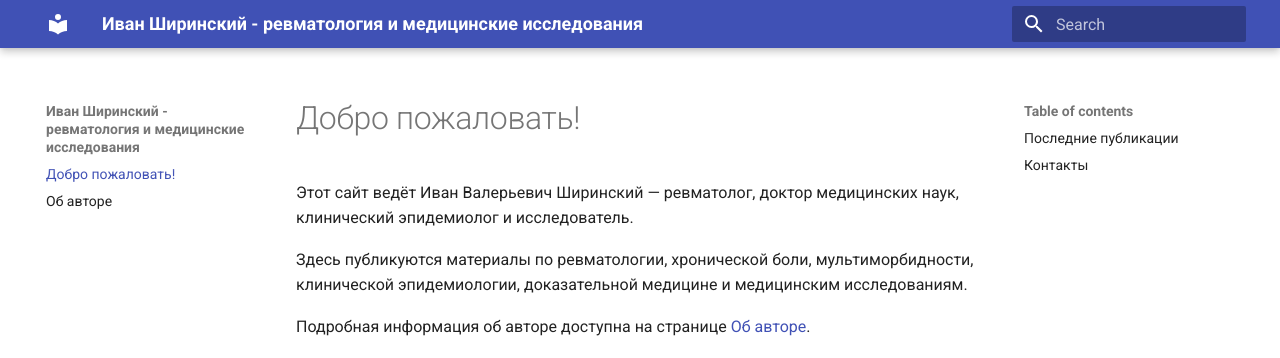
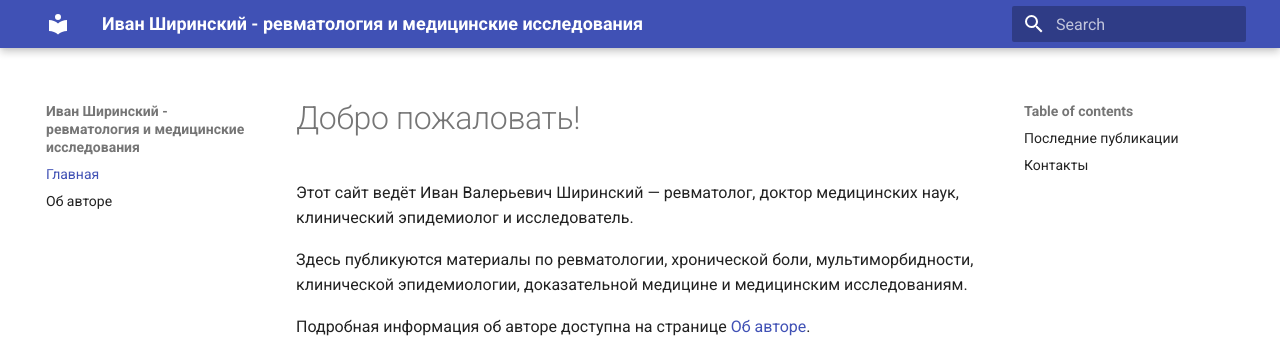
Before and after one commit to ivan-shirinsky/ivan-shirinsky.github.io, an MkDocs documentation site: the page built from docs/index.md, in a window 1280 px wide. Shown: the top 358 px of the page. Built offline with MkDocs 1.6.1 and Material for MkDocs 9.7.7, drawn with Linux system fonts in a browser that asks for light colours; some of the changed lines change nothing that is shown.

Commit message:
Update mkdocs.yml

```diff
--- a/mkdocs.yml
+++ b/mkdocs.yml
@@ -3,3 +3,7 @@ site_url: https://ivan-shirinsky.github.io/
 
 theme:
   name: material
+
+nav:
+  - Главная: index.md
+  - Об авторе: about.md
```
